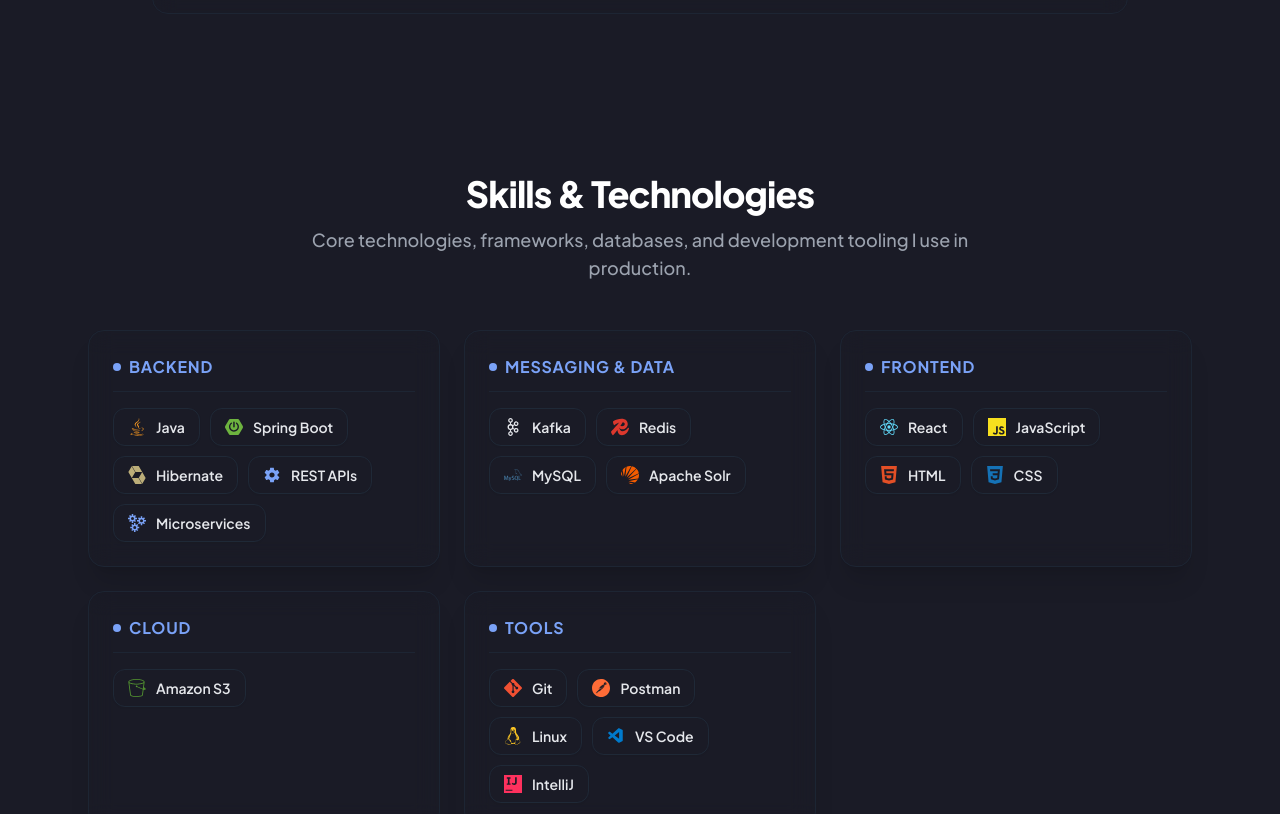
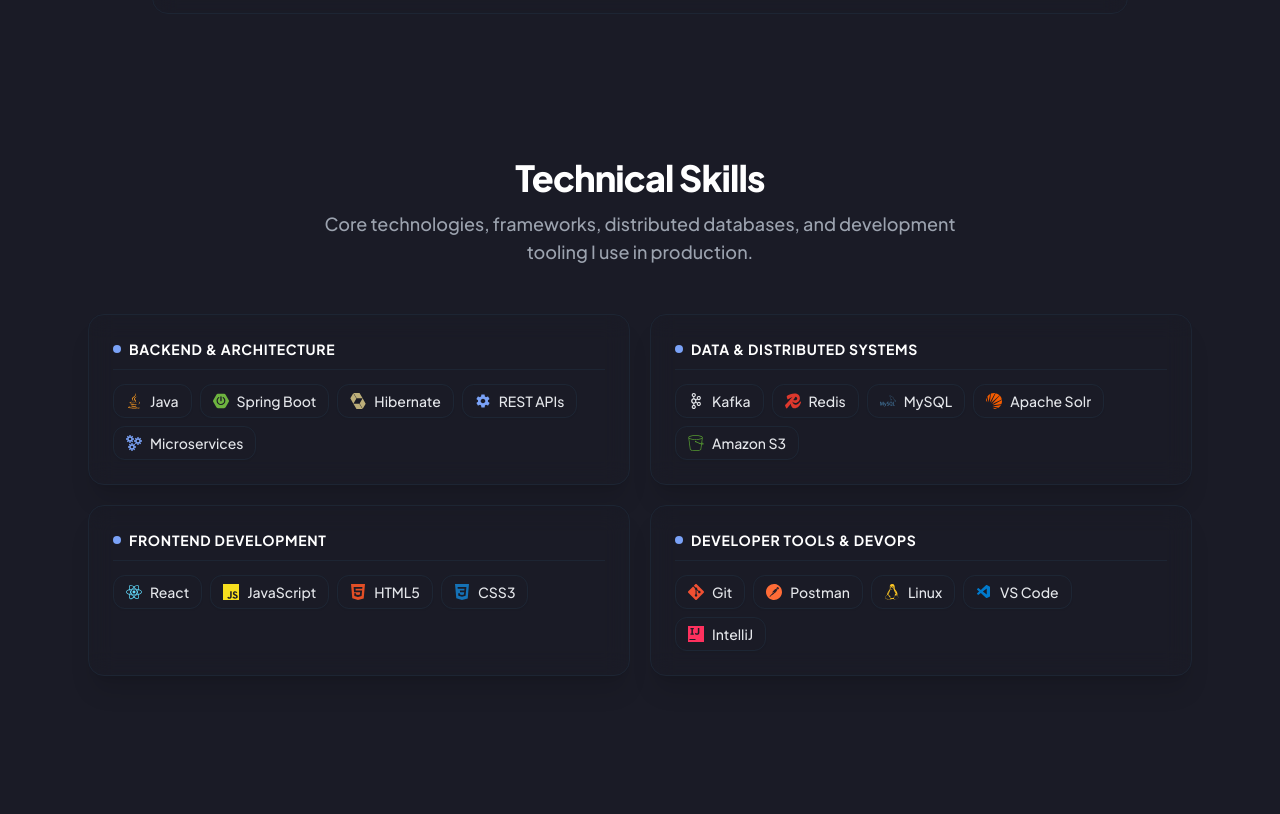
Before and after one commit to bshashikiran/bshashikiran.github.io, a React (Vite) app: page / in a window 1280 px wide. Shown: the part 1156-1970 px from the top of the page. Built offline with nearby package versions, Linux system fonts and the light colour scheme.

Commit message:
Compact Skills

```diff
--- a/src/constants/skills.js
+++ b/src/constants/skills.js
@@ -23,7 +23,7 @@ import { GrServices } from "react-icons/gr";
 
 export const SKILLS = [
     {
-        category: "backend",
+        category: "backend & architecture",
         items: [
             { name: "Java", icon: FaJava, color: "#f89820" },
             { name: "Spring Boot", icon: SiSpringboot, color: "#6DB33F" },
@@ -34,32 +34,28 @@ export const SKILLS = [
     },
 
     {
-        category: "messaging & data",
+        category: "data & distributed systems",
         items: [
             { name: "Kafka", icon: SiApachekafka, color: "#e5e7eb" },
             { name: "Redis", icon: SiRedis, color: "#DC382D" },
             { name: "MySQL", icon: SiMysql, color: "#4479A1" },
             { name: "Apache Solr", icon: SiApachesolr, color: "#F35C00" },
+            { name: "Amazon S3", icon: SiAmazons3, color: "#569A31" },
         ],
     },
 
     {
-        category: "frontend",
+        category: "frontend development",
         items: [
             { name: "React", icon: SiReact, color: "#61DAFB" },
             { name: "JavaScript", icon: SiJavascript, color: "#F7DF1E" },
-            { name: "HTML", icon: SiHtml5, color: "#E34F26" },
-            { name: "CSS", icon: SiCss3, color: "#1572B6" },
+            { name: "HTML5", icon: SiHtml5, color: "#E34F26" },
+            { name: "CSS3", icon: SiCss3, color: "#1572B6" },
         ],
     },
 
     {
-        category: "cloud",
-        items: [{ name: "Amazon S3", icon: SiAmazons3, color: "#569A31" }],
-    },
-
-    {
-        category: "tools",
+        category: "developer tools & devops",
         items: [
             { name: "Git", icon: SiGit, color: "#F05032" },
             { name: "Postman", icon: SiPostman, color: "#FF6C37" },
--- a/src/sections/hr/HrSkills.jsx
+++ b/src/sections/hr/HrSkills.jsx
@@ -4,45 +4,44 @@ import { SKILLS } from '../../constants/skills';
 
 export default function HrSkills() {
   return (
-    <section id='skills' className='py-20 px-6 max-w-6xl mx-auto'>
+    <section id='skills' className='py-16 px-6 max-w-6xl mx-auto'>
       <HrSectionHeader
-        badge='Tech Stack'
-        title='Skills & Technologies'
-        subtitle='Core technologies, frameworks, databases, and development tooling I use in production.'
+        title='Technical Skills'
+        subtitle='Core technologies, frameworks, distributed databases, and development tooling I use in production.'
       />
 
-      <div className='grid grid-cols-1 md:grid-cols-2 lg:grid-cols-3 gap-6'>
+      <div className='grid grid-cols-1 md:grid-cols-2 gap-5'>
         {SKILLS.map((group, idx) => (
           <motion.div
             key={group.category}
-            initial={{ opacity: 0, y: 16 }}
+            initial={{ opacity: 0, y: 14 }}
             whileInView={{ opacity: 1, y: 0 }}
             viewport={{ once: true }}
-            transition={{ duration: 0.4, delay: idx * 0.08 }}
-            className='p-6 rounded-2xl bg-card/60 backdrop-blur-md border border-gray-800/80 hover:border-gray-700/80 transition-all duration-300 shadow-xl flex flex-col justify-between'
+            transition={{ duration: 0.35, delay: idx * 0.06 }}
+            className='p-5 sm:p-6 rounded-2xl bg-card/60 backdrop-blur-md border border-gray-800/80 hover:border-accent/40 transition-all duration-300 shadow-xl'
           >
-            <div>
-              <div className='flex items-center gap-2 mb-4 pb-3 border-b border-gray-800/80'>
+            {/* Category Header */}
+            <div className='flex items-center gap-2 mb-3.5 pb-2.5 border-b border-gray-800/80'>
               <span className='w-2 h-2 rounded-full bg-accent' />
-                <h3 className='text-sm sm:text-base font-bold uppercase tracking-wider text-accent'>
+              <h3 className='text-xs sm:text-sm font-bold uppercase tracking-wider text-white'>
                 {group.category}
               </h3>
             </div>
 
-              <div className='flex flex-wrap gap-2.5'>
+            {/* Badges */}
+            <div className='flex flex-wrap gap-2'>
               {group.items.map((skill) => {
                 const Icon = skill.icon;
                 return (
-                    <span
+                  <div
                     key={skill.name}
-                      className='inline-flex items-center gap-2.5 bg-bg/80 hover:bg-bg border border-gray-800 hover:border-gray-600 px-3.5 py-2 rounded-xl text-sm font-semibold text-gray-200 transition-all duration-150 shadow-sm hover:scale-[1.03]'
+                    className='inline-flex items-center gap-2 bg-bg/70 hover:bg-bg border border-gray-800/90 hover:border-gray-700 px-3 py-1.5 rounded-xl text-xs sm:text-sm font-medium text-gray-200 transition-all duration-200 shadow-sm hover:scale-[1.02]'
                   >
-                      <Icon style={{ color: skill.color }} className='text-lg shrink-0' />
+                    <Icon style={{ color: skill.color }} className='text-base shrink-0' />
                     <span>{skill.name}</span>
-                    </span>
+                  </div>
                 );
               })}
-              </div>
             </div>
           </motion.div>
         ))}
```
Lines whose indentation alone changed are shown as unchanged.
